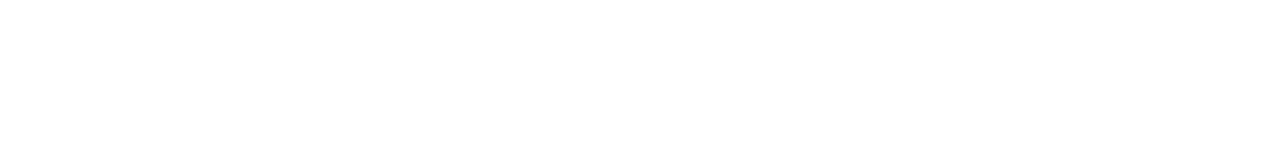
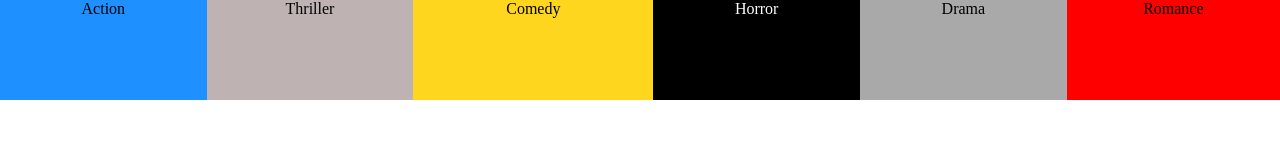
Before and after one commit to fbw-d09/uib_layout_out_of_ordinary-RubenKanibal, a website: page index.html in a window 1280 px wide. Drawn offline with Linux system fonts and the light colour scheme.

Commit message:
Add flex

```diff
--- a/index.html
+++ b/index.html
@@ -8,6 +8,13 @@
         <link rel="stylesheet" href="style.css" />
     </head>
     <body>
-
+        <section class="genres">
+            <section class="genre action">Action</section>
+            <section class="genre thriller">Thriller</section>
+            <section class="genre comedy">Comedy</section>
+            <section class="genre horror">Horror</section>
+            <section class="genre drama">Drama</section>
+            <section class="genre romance">Romance</section>
+        </section>
     </body>
 </html>
--- a/style.css
+++ b/style.css
@@ -2,3 +2,43 @@ html, body {
     margin: 0;
     padding: 0;
 }
+
+.genres {
+    display: flex;
+    flex-wrap: wrap;
+}
+
+.genre {
+    flex-basis: 200px;
+    height: 100px;
+    width: 100%;
+    text-align: center;
+    flex-grow: 1;
+}
+
+.action {
+    background-color: rgb(30, 144, 255);
+}
+
+.thriller {
+    background-color: rgb(190, 178, 178);
+}
+
+.comedy {
+    background-color: rgb(255, 214, 30);
+    flex-grow: 6;
+}
+
+.horror {
+    background-color: rgb(0, 0, 0);
+    color: white;
+}
+
+.drama {
+    background-color: rgb(169, 169, 169);
+}
+
+.romance {
+    background-color: rgb(255, 0, 0);
+    flex-grow: 2;
+}
```
Lines whose indentation alone changed are shown as unchanged.
